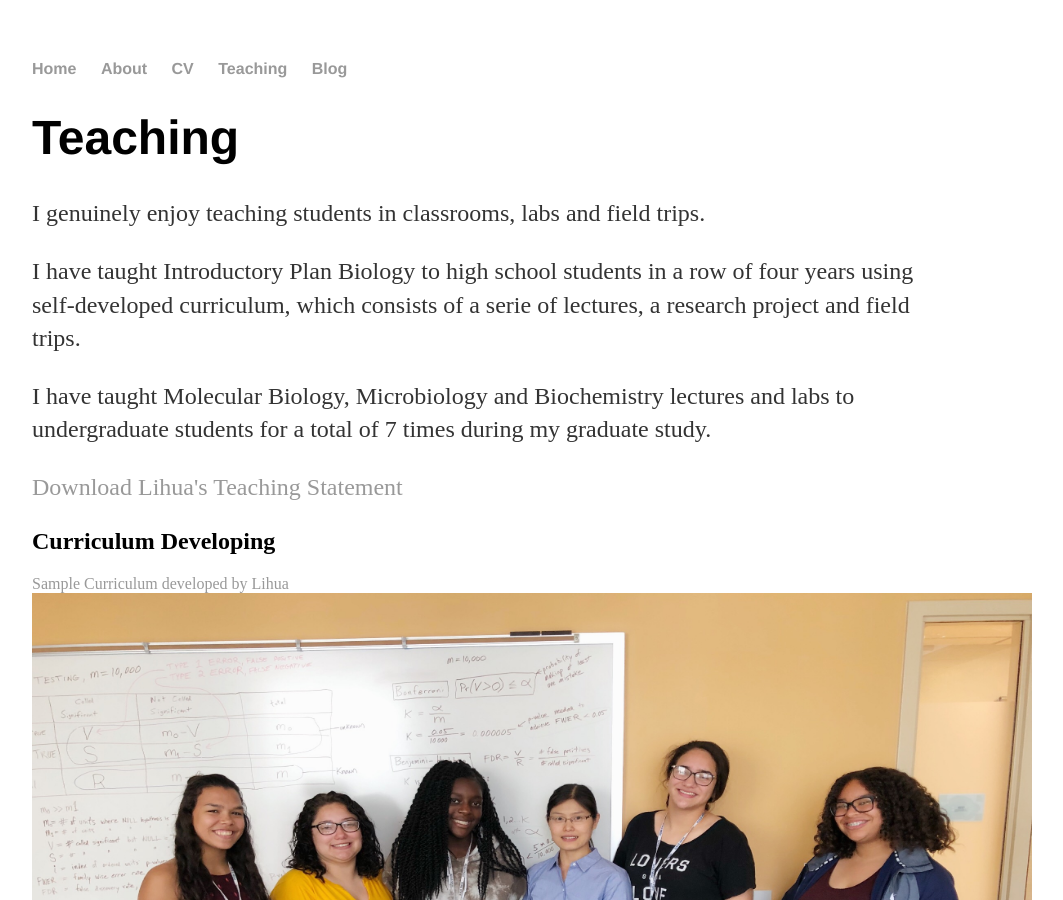
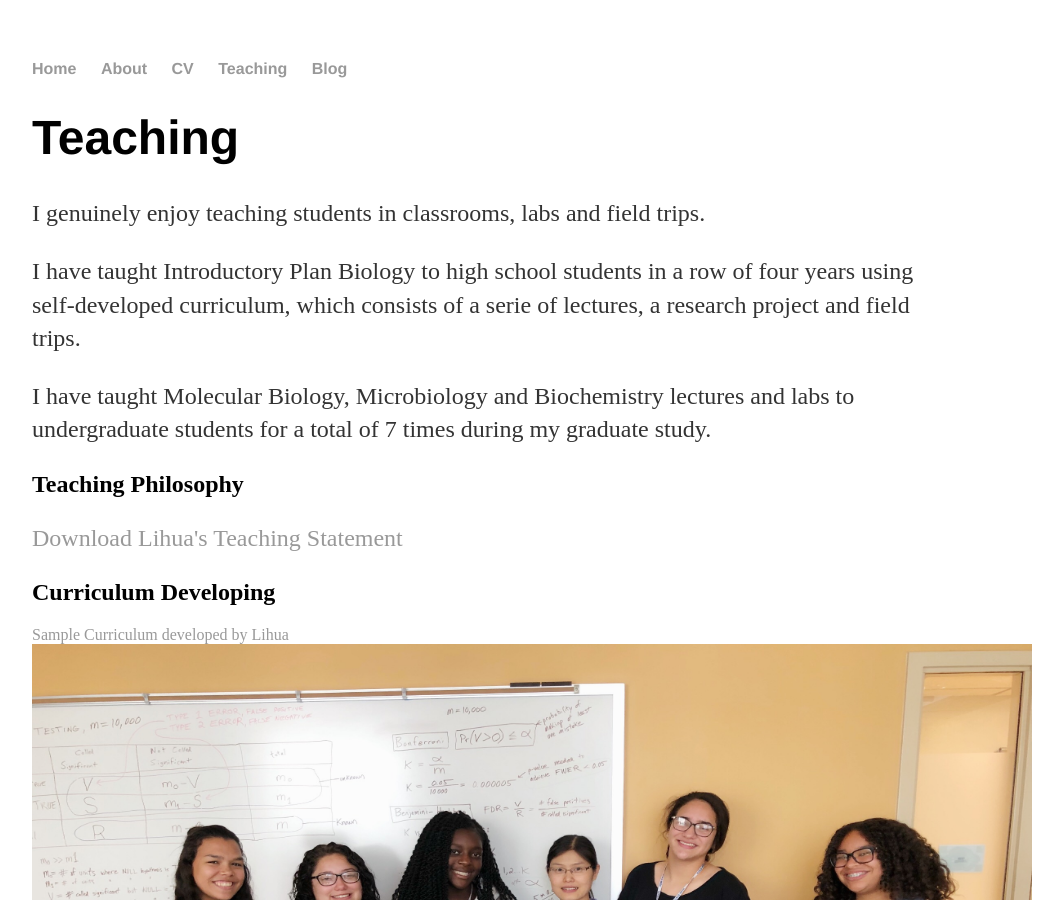
Before and after one commit to elainesophie/elainesophie.github.io, a Jekyll site: the page built from teaching/index.html, in a window 1280 px wide and 900 px high. Shown: the whole window, without its empty margins (160-1223 px from the left). Built offline with Jekyll 4.4.1, drawn with Linux system fonts in a browser that asks for light colours.

Commit message:
Update index.html

```diff
--- a/teaching/index.html
+++ b/teaching/index.html
@@ -8,6 +8,7 @@ title: Teaching Lihua Wu
 			<p>I genuinely enjoy teaching students in classrooms, labs and field trips. </p>
 			<p>I have taught Introductory Plan Biology to high school students in a row of four years using self-developed curriculum, which consists of a serie of lectures, a research project and field trips. </p>
 			<p>I have taught Molecular Biology, Microbiology and Biochemistry lectures and labs to undergraduate students for a total of 7 times during my graduate study.</p>
+			<h2>Teaching Philosophy</h2>
 			<p><a href="/files/LihuaWuTeachingStatement.pdf"  class="download" title="Download Lihua's Teaching Statement as PDF">Download Lihua's Teaching Statement</a></p>
 			<h2>Curriculum Developing</h2>
                         <a href="https://www.dropbox.com/sh/qpa0gkqr3x2jldb/AADIff0H9l_pNGik7bNM-cMna?dl=0">Sample Curriculum developed by Lihua</a>
```
